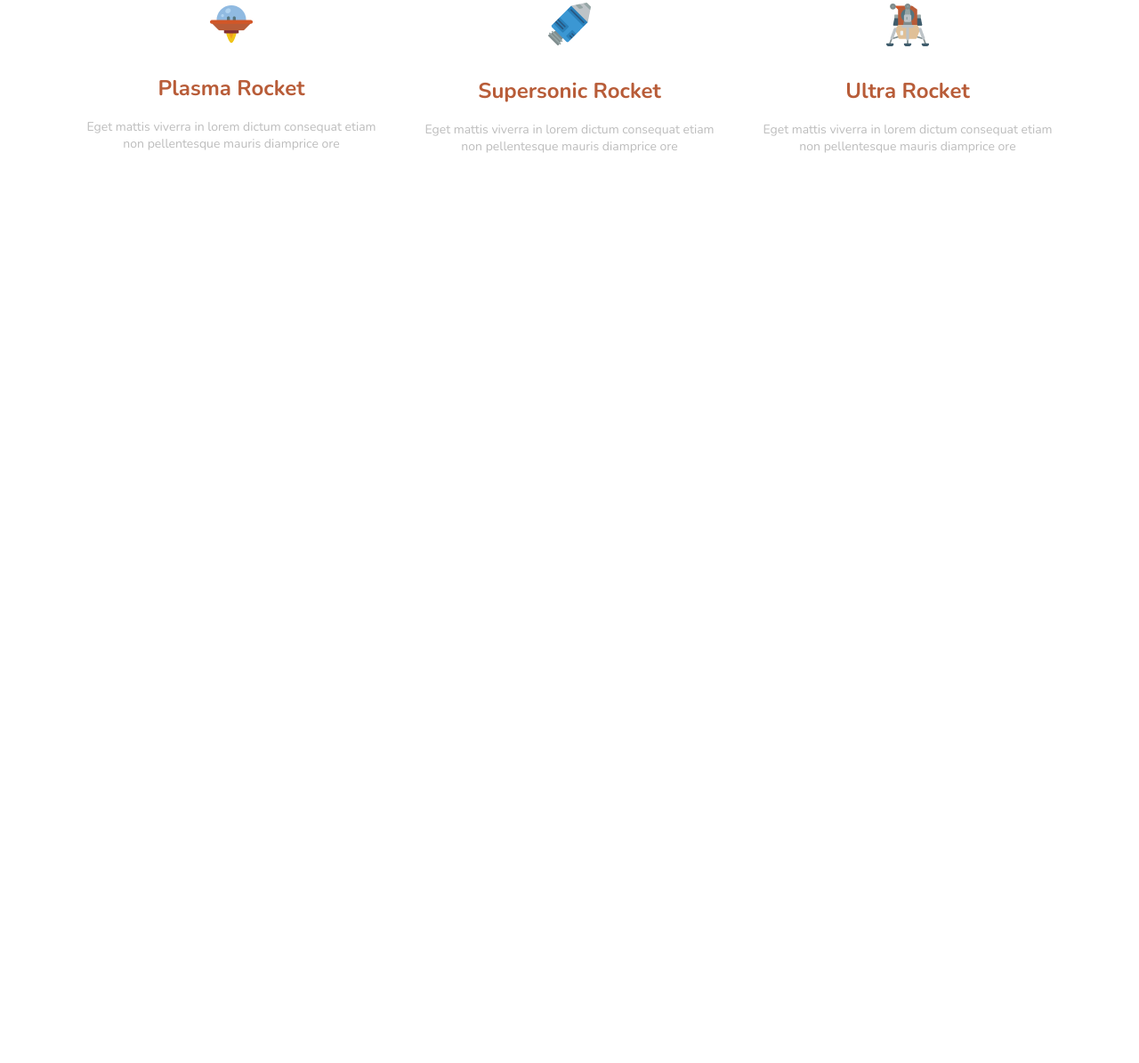
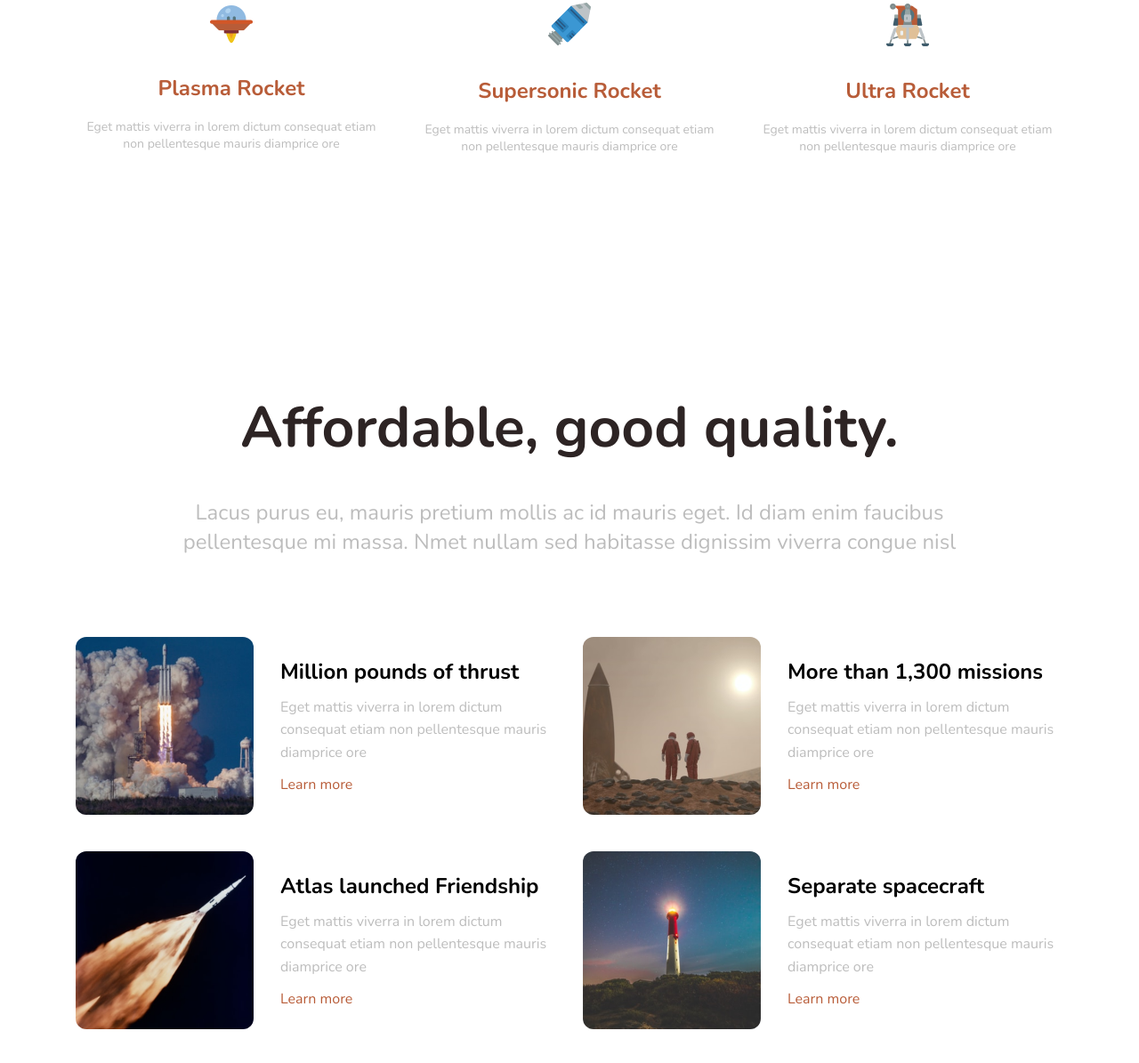
Before and after one commit to dakirzakaria1/traunship, a plain HTML site: page index.html in a window 1280 px wide. Shown: the part 677-1872 px from the top of the page at 89% size. Before the commit the page ends 1004 px from the top, so only its background shows below. Drawn offline with nearby package versions, Linux system fonts and the light colour scheme.

Commit message:
Add features section

```diff
--- a/index.html
+++ b/index.html
@@ -66,6 +66,52 @@
           </article>
         </div>
       </section>
+      <section class="features container nunito-font">
+        <h2 class="text-center">Affordable, good quality.</h2>
+        <p class="text-center">Lacus purus eu, mauris pretium mollis ac id mauris eget. Id diam enim faucibus pellentesque mi massa. Nmet nullam sed habitasse dignissim viverra congue nisl</p>
+        <div class="features-cards-wrapper flex items-center justify-center flex-wrap">
+          <article class="feature-card flex items-center">
+            <div class="feature-card-image">
+              <img src="./images/feature-1.png" alt="Thrust power illustration" loading="lazy">
+            </div>
+            <div class="feature-card-content">
+              <h3>Million pounds of thrust</h3>
+              <p>Eget mattis viverra in lorem dictum consequat etiam non pellentesque mauris diamprice ore</p>
+              <a href="#">Learn more</a>
+            </div>
+          </article>
+          <article class="feature-card flex items-center">
+            <div class="feature-card-image">
+              <img src="./images/feature-2.png" alt="Missions illustration" loading="lazy">
+            </div>
+            <div class="feature-card-content">
+              <h3>More than 1,300 missions</h3>
+              <p>Eget mattis viverra in lorem dictum consequat etiam non pellentesque mauris diamprice ore</p>
+              <a href="#">Learn more</a>
+            </div>
+          </article>
+          <article class="feature-card flex items-center">
+            <div class="feature-card-image">
+              <img src="./images/feature-3.png" alt="Atlas launched Friendship illustration" loading="lazy">
+            </div>
+            <div class="feature-card-content">
+              <h3>Atlas launched Friendship</h3>
+              <p>Eget mattis viverra in lorem dictum consequat etiam non pellentesque mauris diamprice ore</p>
+              <a href="#">Learn more</a>
+            </div>
+          </article>
+          <article class="feature-card flex items-center">
+            <div class="feature-card-image">
+              <img src="./images/feature-4.png" alt="Separate spacecraft illustration" loading="lazy">
+            </div>
+            <div class="feature-card-content">
+              <h3>Separate spacecraft</h3>
+              <p>Eget mattis viverra in lorem dictum consequat etiam non pellentesque mauris diamprice ore</p>
+              <a href="#">Learn more</a>
+            </div>
+          </article>
+        </div>
+      </section>
     </main>
   </body>
 </html>
--- a/styles.css
+++ b/styles.css
@@ -70,7 +70,7 @@ ul {
   font-size: 24px;
   transition: color var(--transition-default);
 }
-.products-cards-wrapper article h3:hover{
+.products-cards-wrapper article h3:hover {
   color: #d97767;
 }
 .products-cards-wrapper article h3::before {
@@ -100,3 +100,77 @@ ul {
   font-size: 14px;
   margin-top: 18px;
 }
+.features {
+  padding-block: 110px 121px;
+}
+.features h2 {
+  color: #2d2424;
+  font-size: 64px;
+}
+.features > p {
+  max-width: 920px;
+  margin: 35px auto 90px;
+  color: #bdbdbd;
+  font-size: 24px;
+  line-height: 33px;
+}
+.features-cards-wrapper {
+  gap: 41px 30px;
+}
+.feature-card {
+  flex-basis: 540px;
+  transition: scale var(--transition-default);
+  gap: 30px;
+}
+.feature-card:hover {
+  scale: 1.04;
+}
+.feature-card-image {
+  width: 200px;
+  height: 200px;
+  border-radius: 12px;
+  overflow: hidden;
+}
+.feature-card-image img {
+  width: 100%;
+  height: 100%;
+  transition: scale var(--transition-default), rotate var(--transition-default);
+}
+.feature-card:hover img {
+  scale: 1.07;
+  rotate: -2deg;
+}
+.feature-card-content {
+  flex-basis: 310px;
+}
+.feature-card-content h3 {
+  color: #000000;
+  font-size: 24px;
+}
+.feature-card-content p {
+  color: #bdbdbd;
+  line-height: 160%;
+  margin-block: 12px;
+}
+.feature-card-content a {
+  display: inline-block;
+  color: #b85c38;
+  position: relative;
+  transition: color var(--transition-default);
+}
+.feature-card-content a::after {
+  content: "";
+  position: absolute;
+  left: 0;
+  bottom: -1px;
+  width: 0%;
+  height: 2px;
+  background-color: #d97767;
+  transition: all var(--transition-default);
+}
+.feature-card-content a:hover::after {
+  width: 100%;
+}
+.feature-card-content a:hover {
+  color: #d97767;
+}
```
Also changed, not shown: images/feature-1.png (added), images/feature-2.png (added), images/feature-3.png (added), images/feature-4.png (added).
